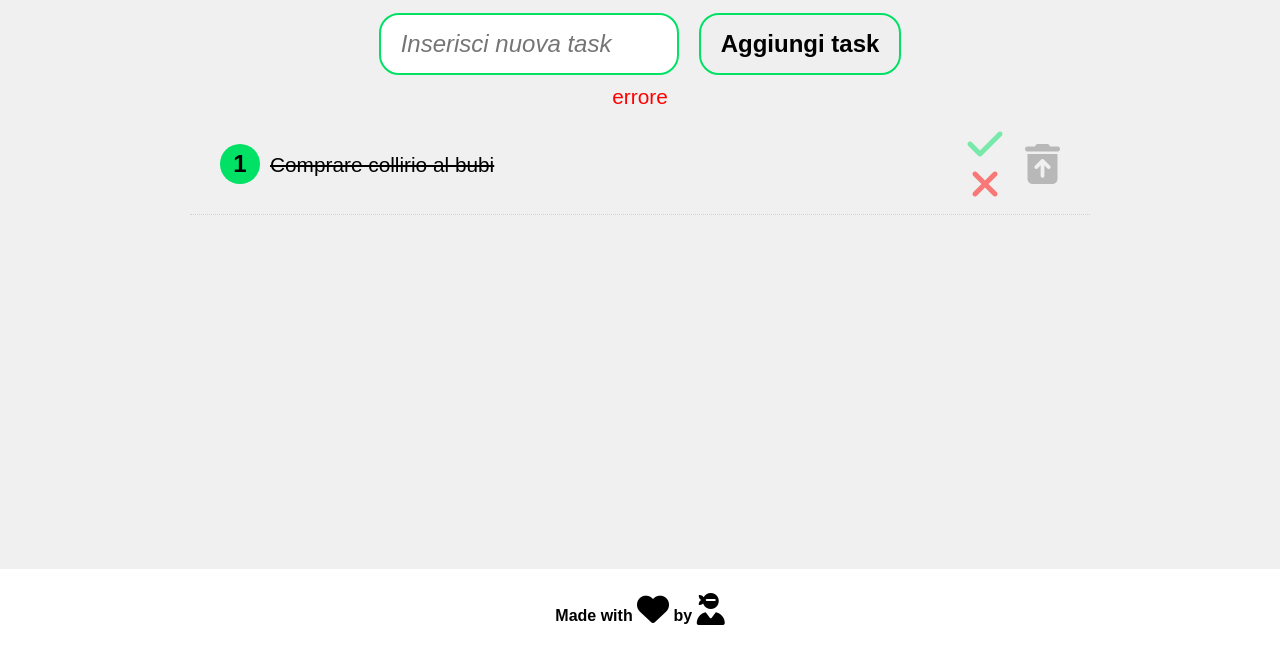
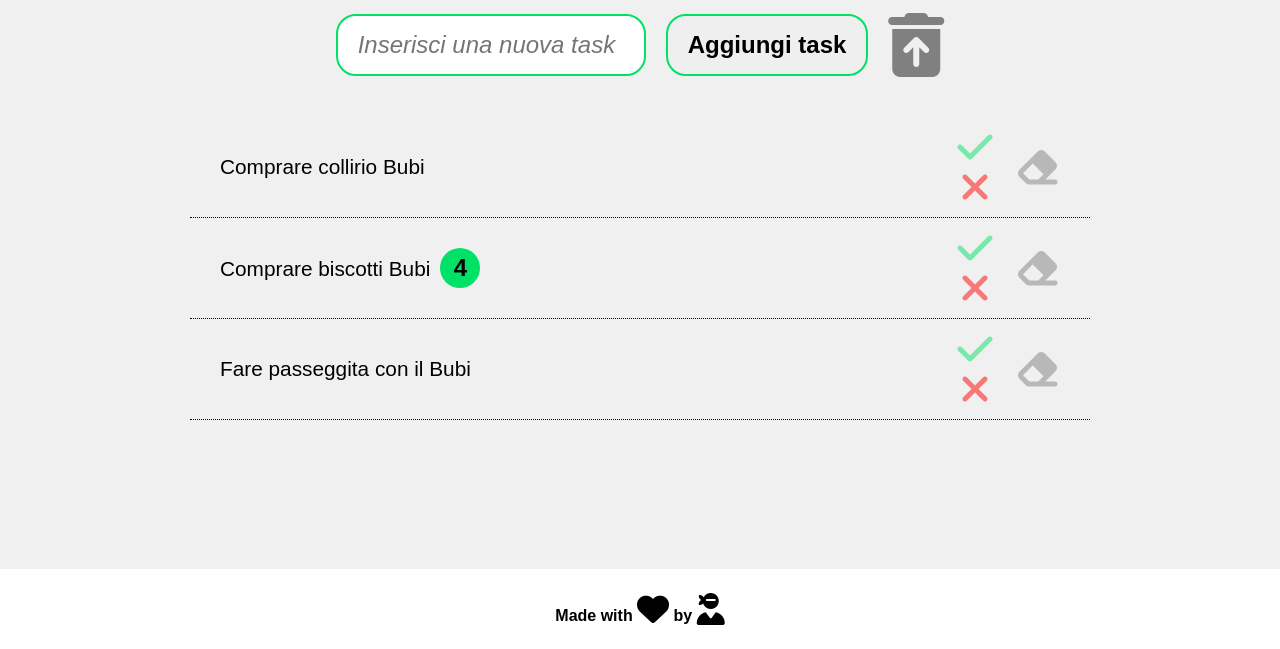
Before and after one commit to RiccardoCivardi/vue-todolist, a plain HTML site: page index.html in a window 1280 px wide. Shown: the part 151-800 px from the top of the page. Drawn offline with nearby package versions, Linux system fonts and the light colour scheme.

Commit message:
[add] js

```diff
--- a/css/style.css
+++ b/css/style.css
@@ -78,6 +78,10 @@ header {
   text-align: center;
 }
 
+.container.logo {
+  height: 100%;
+}
+
 header img {
   width: 300px;
 }
@@ -92,7 +96,7 @@ main {
   height: 72%;
   background-color: rgb(240, 240, 240);
   font-size: 1.3rem;
-  overflow: auto;
+  overflow: hidden;
 }
 
 /* input-area */
@@ -103,8 +107,7 @@ main {
 }
 
 input {
-  width: 300px;
-  margin-right: 20px;
+  width: 310px;
 }
 
 input::placeholder {
@@ -117,6 +120,7 @@ input, button {
   border-radius: 20px;
   border: 2px solid #00E166;
   transition: 0.2s;
+  cursor: pointer;
 }
 
 input:focus {
@@ -130,6 +134,7 @@ input:focus::placeholder {
 
 button {
   font-weight: bold;
+  margin: 0 20px;
 }
 
 button:hover {
@@ -137,16 +142,49 @@ button:hover {
   background-color: #00E166;
 }
 
+.input-area i {
+  font-size: 4rem;
+  transition: 0.5s;
+  cursor: pointer;
+}
+
+.input-area i:hover {
+  color: #00E166;
+  animation: trash 0.5s linear;
+}
+
+@keyframes trash {
+  25% {
+    transform: rotate(2deg) translateY(-5px) ;
+  }
+  50% {
+    transform: rotate(0deg) translateY(0);
+  }
+  75% {
+    transform: rotate(-2deg) translateY(-5px);
+  }
+  100% {
+    transform: rotate(0deg) translateY(0);
+  }
+}
+
 .input-area p {
-  padding: 10px 0 5px;
   color: red;
+  height: 40px;
+  line-height: 40px;
 }
 
 /* todo-area */
 
+.todo-area{
+  height: 310px;
+  overflow: auto;
+}
+
 li {
   padding: 10px 30px;
-  border-bottom: 1px dotted lightgrey;
+  border-bottom: 1px dotted black;
+  cursor: pointer;
 }
 
 li:hover {
@@ -159,12 +197,11 @@ li:hover {
   height: 40px;
   border-radius: 50%;
   background-color: #00E166;
-  margin-right: 10px;
+  margin-left: 10px;
   text-align: center;
   line-height: 40px;
   font-size: 1.5rem;
   font-weight: bold;
-  cursor: pointer;
 }
 
 .line-throught {
@@ -175,14 +212,43 @@ li:hover {
   margin-right: 20px;
 }
 
-main i {
+.todo-area i {
   font-size: 2.5rem;
-  cursor: pointer;
   filter: opacity(0.5);
 }
 
-main i:hover {
+.todo-area i:hover {
   filter: opacity(1) brightness(1.5);
+}
+
+.eraser:hover {
+  animation: eraser 0.2s linear;
+}
+
+@keyframes eraser {
+  25%{
+    transform: translateX(-3px);
+  }
+  50%{
+    transform: translateX(0px);
+  }
+  75%{
+    transform: translateX(3px);
+  }
+  100%{
+    transform: translateX(0);
+  }
+}
+
+/* complete text */
+
+.complete-text {
+  text-align: center;
+  padding-top: 30px;
+}
+
+.complete-text span {
+  font-size: 4rem;
 }
 
 /* FOOTER */
--- a/index.html
+++ b/index.html
@@ -25,7 +25,7 @@
     <!-- HEADER -->
     <header>
 
-      <div class="container d-flex flex-column justify-content-around align-items-center">
+      <div class="container logo d-flex flex-column justify-content-around align-items-center">
 
         <img :src="path + imgLogo" :alt="getAltImg() + ' ' + 'picture'">
         <p>Ricordarsi le cose da fare non sar&agrave; pi&ugrave; un problema <span>&#128640</span></p>
@@ -38,26 +38,47 @@
     <!-- MAIN -->
     <main>
 
+      <!-- input-area -->
       <div class="input-area container">
 
-        <input type="text" placeholder="Inserisci nuova task">
-        <button>Aggiungi task</button>
-        <p class="error-message">errore</p>
+        <div class="d-flex justify-content-center align-items-center">
+
+          <input
+            @keyup.enter="createNewTask()"
+            v-model.trim="newTask"
+            type="text"
+            placeholder="Inserisci una nuova task"
+          >
+          <button @click="createNewTask()">Aggiungi task</button>
+          <i
+          @click="deleteAll()"
+          class="fa-solid fa-trash-can-arrow-up grey"></i>
+
+        </div>
+
+        <p class="error-message">{{errorMessage}}</p>
 
       </div>
+      <!-- /input-area -->
 
       <!-- todo-area -->
       <div class="todo-area container">
 
-        <ul>
+        <ul v-if="tasks.length > 0">
 
-          <li class="d-flex justify-content-between align-items-center">
+          <li
+            v-for="(todo, index) in tasks"
+            @click="addCounter(index)"
+            class="d-flex justify-content-between align-items-center">
 
             <div class="data-area">
 
-              <span class="counter">1</span>
-
-              <span class="line-throught">Comprare collirio al bubi</span>
+              <span :class="{'line-throught': todo.done}">{{todo.task}}</span>
+              <span
+                v-if="todo.counter > 1"
+                class="counter">
+                {{todo.counter}}
+              </span>
 
             </div>
 
@@ -65,14 +86,23 @@
 
               <div class="check-area d-flex flex-column align-items-center">
 
-                <i class="fa-solid fa-check green"></i>
-                <i class="fa-solid fa-xmark red"></i>
+                <i
+                  @click.stop="clickCheck(index)"
+                  class="fa-solid fa-check green">
+                </i>
+                <i
+                  @click.stop="clickDelete(index)"
+                  class="fa-solid fa-xmark red">
+                </i>
 
               </div>
 
               <div class="trash-area d-flex align-items-center">
 
-                <i class="fa-solid fa-trash-can-arrow-up grey"></i>
+                <i
+                  @click.stop="eraserTask(index)"
+                  class="fa-solid fa-eraser grey eraser">
+                </i>
 
               </div>
 
@@ -81,6 +111,13 @@
           </li>
 
         </ul>
+
+        <div v-else class="complete-text container">
+
+          <h3>Tutte le task sono state portate a termine!</h3>
+          <span class="emoji">&#128526;</span>
+
+        </div>
 
       </div>
       <!-- /todo-area -->
--- a/js/app.js
+++ b/js/app.js
@@ -1,24 +1,3 @@
-/*
-**Descrizione:**
-Rifare l’esercizio della to do list.
-Ogni todo sarà un oggetto, formato da due proprietà:
-- `text`, una stringa che indica il testo del todo
-- `done`, un booleano (true/false) che indica se il todo è stato fatto oppure no
-Steps:
-1. avere un elenco di task da fare o fatti
-2. stamparli in pagina
-3. al click del task fare il toggle del task fatto o meno
-4. al click della croce eliminare il task se fatto, altrimenti scrivere un messaggio di errore
-5. dopo aver scritto il task con invio o al click del bottone aggiungere il nuovo task (come non fatto) in cima all’elenco dei task
-6. verificare la lunghezza minima del nuovo task
-7. se l’elenco è vuoto non mostrare la lista ma mostrare il messaggio “Non ci sono task”
-BONUS
-- Verificare se il task è già presente e nel caso mostrare l’errore
-- ... il limite è la fantasia ;-)
-
-*/
-
-
 const {createApp} = Vue;
 
 createApp({
@@ -27,7 +6,28 @@ createApp({
     return{
 
       path: 'assets/img/',
-      imgLogo: 'logo.png'
+      imgLogo: 'logo.png',
+
+      tasks: [
+        {
+          task: 'Comprare collirio Bubi',
+          done: false,
+          counter: 1,
+        },
+        {
+          task: 'Comprare biscotti Bubi',
+          done: false,
+          counter: 4,
+        },
+        {
+          task: 'Fare passeggita con il Bubi',
+          done: false,
+          counter: 1,
+        }
+      ],
+
+      newTask: '',
+      errorMessage: ''
 
     }
   },
@@ -35,11 +35,114 @@ createApp({
   methods: {
 
     getAltImg(){
-
+      // crea stringa alt per img
       const imgLogoArray = this.imgLogo.split('.');
-      console.log(imgLogoArray[0]);
       return imgLogoArray[0];
 
+    },
+
+    addCounter(index) {
+      // aumento il counter e dato che il counter esiste metto la task come non completata
+      this.tasks[index].counter++;
+      this.tasks[index].done = false;
+
+    },
+
+    clickCheck(index){
+      // decremento il counter e se arrivo a 0 completo la task
+      this.tasks[index].counter--
+      if(!this.tasks[index].counter) this.tasks[index].done = true;
+
+    },
+
+    clickDelete(index){
+      // porta il counter a 0 completando la task
+      this.tasks[index].counter = 0;
+      this.tasks[index].done = true;
+
+    },
+
+    eraserTask(index){
+      // se completato cancello la task, altrimenti mostro messaggio di errore
+      if(this.tasks[index].done) this.tasks.splice(index,1);
+      else this.errorMessage = 'Non puoi eliminare una task che non è stata completata'
+
+      this.clearErrorMessage()
+
+    },
+
+    createNewTask(){
+
+      // resetto messaggio di errore
+      this.errorMessage = '';
+
+      // se ho inserito meno di 5 caratteri stampo messaggio di errore
+      if(this.newTask.length < 5){
+
+        this.errorMessage = 'Attenzione! Devi scrivere almeno 5 caratteri';
+
+        this.clearErrorMessage();
+
+      }
+      else {
+
+        // controllo se l'array delle task ne contine gia una uguale a quella appena inserita
+        if(this.tasks.find(object => object.task === this.newTask)) {
+          // ciclo l'array delle task e appena la trovo aumento il contatore
+          this.tasks.forEach(object => {
+            if(object.task === this.newTask) object.counter++;
+          })
+
+        }
+        // altrimenti creo l'oggetto task e lo pusho in prima posizione nell'array delle task
+        else {
+
+          const task = {
+            task: this.newTask,
+            done: false,
+            counter: 1,
+          }
+
+          this.tasks.unshift(task);
+
+        }
+
+      }
+      // svuoto il campo di input
+      this.newTask = '';
+
+    },
+
+    clearErrorMessage(){
+      // cancello i messaggi di errore dopo 3 secondi
+      setTimeout(()=>{
+        this.errorMessage = '';
+      }, 3000)
+
+    },
+
+    deleteAll(){
+      // con filter creo un array di task non completate
+      const uncompleteTask = this.tasks.filter(task => !(task.done));
+      console.log(uncompleteTask);
+      console.log(uncompleteTask.length);
+      // se non esistono task non completate mostro messaggio di errore
+      if(uncompleteTask.length === this.tasks.length) {
+
+        // questo messaggio se esistono le task
+        if(this.tasks.length > 0) {
+          this.errorMessage = 'Non ci sono task completate da poter cancellare';
+        }
+        // questo messaggio se non ci sono più task
+        else if(!this.tasks.length) {
+          this.errorMessage = 'Crea almeno una nuova task prima di cancellare';
+        }
+
+        this.clearErrorMessage();
+
+      }
+      // faccio diventare l'array task uguale a quello delle task non completate cosi in automatico elimino le task completate
+      this.tasks = uncompleteTask;
 
     }
 
@@ -47,8 +150,6 @@ createApp({
 
   mounted() {
 
-
-
   }
 
 }).mount('#app');
```
